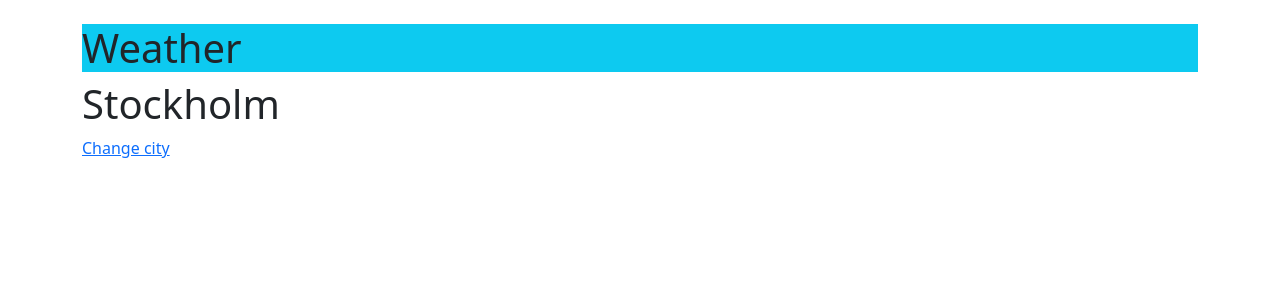
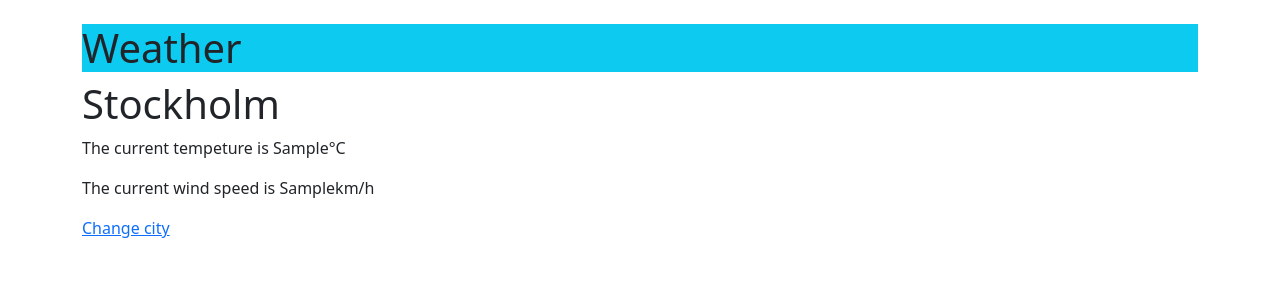
Before and after one commit to morganwf00/Induviduella2, a Flask app: page /forecast in a window 1280 px wide. Shown: the top 300 px of the page. Run offline with Flask 3, Linux system fonts and the light colour scheme; a database or web service that is not in the repository returns one stand-in record (values such as "Sample title"); data that the repository does not hold is empty.

Commit message:
imported data into forecast.html for testing

```diff
--- a/app.py
+++ b/app.py
@@ -1,5 +1,5 @@
 from flask import Flask, render_template, request
-from weather import getWeather, WeatherError
+from weather import getWeather, WeatherError #Api handeling
 app = Flask(__name__)
 
 # City list with corresponding cordinates
--- a/templates/forecast.html
+++ b/templates/forecast.html
@@ -1,5 +1,14 @@
 {% extends 'base.html' %}
 {% block content %}
+    <!--Title using jinja to display the current city name-->
     <h1>{{ city }}</h1>
+    <!--Show current temp and wind based on what city was sent from app-->
+    <p>
+        The current tempeture is {{ current.tempeture_2m }}°C
+    </p>
+    <p>
+        The current wind speed is {{ current.wind_speed_10m }}km/h
+    </p>
+    <!--using jinja to look for index if name changes hyperlink to index-->
     <a href="{{ url_for('index') }}">Change city</a>
 {% endblock %}
```
